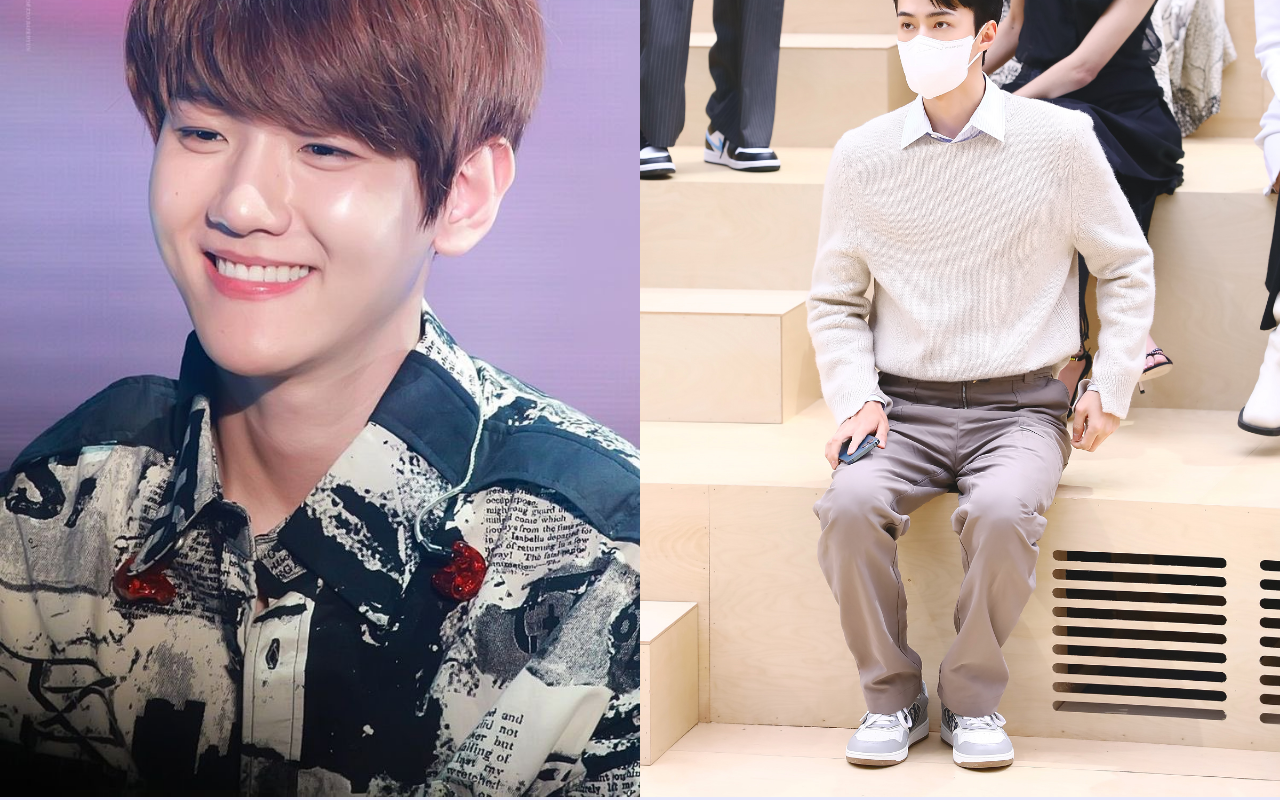
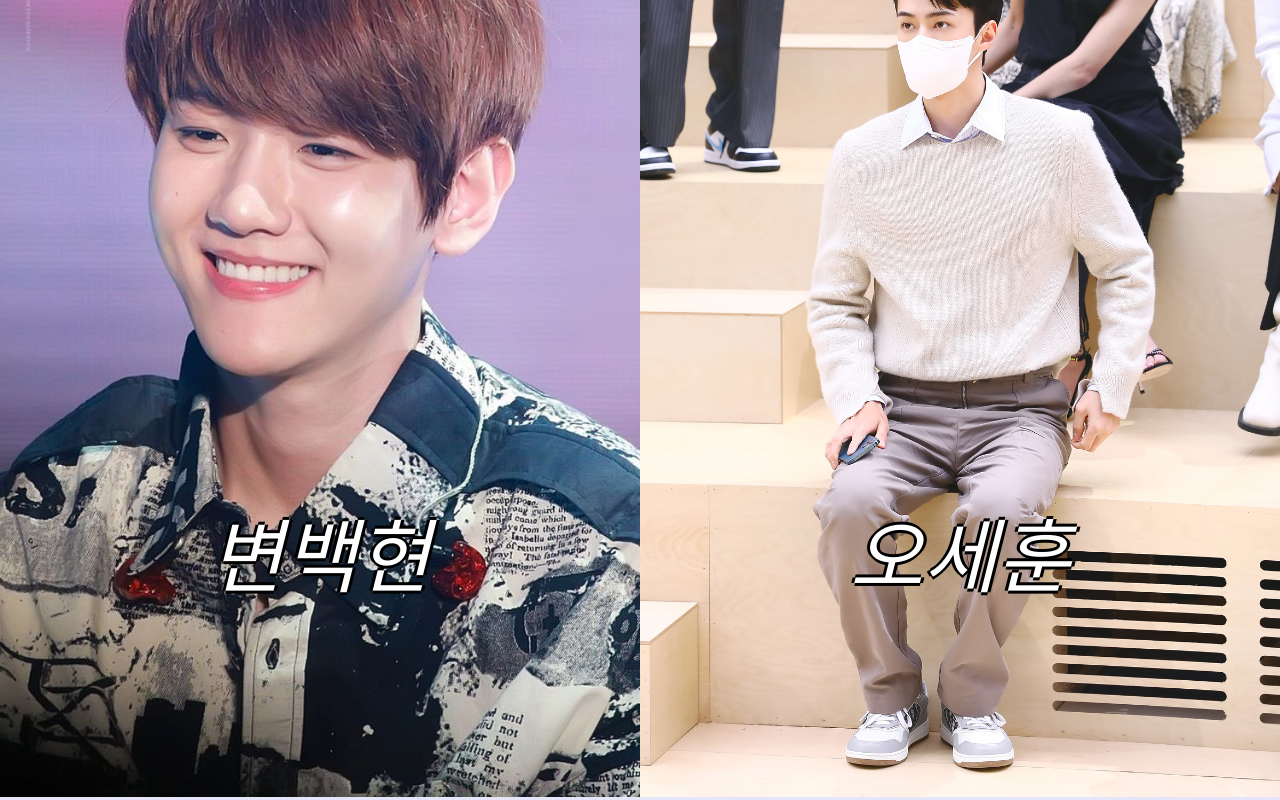
Before and after one commit to THE-SOPT-WEB/seoHyeEun, a React (Vite) app in the folder week3/: page / in a window 1280 px wide. Shown: the part 403-1203 px from the top of the page. Built offline with nearby package versions, Linux system fonts and the light colour scheme.

Commit message:
feat: getSelectWinner 함수 구현

```diff
--- a/week3/src/App.jsx
+++ b/week3/src/App.jsx
@@ -1,4 +1,4 @@
-import { useState } from "react";
+import { useState, useRef } from "react";
 import { StyledRoot, GameTitle, GameRound, GameSection } from "./style";
 import baekHyun from "@/assets/image/변백현.jpg";
 import seHun from "@/assets/image/오세훈.jpg";
@@ -14,12 +14,16 @@ function App() {
   ];
 
   const [round, setRound] = useState("준결승");
-  // const matchWinners = useRef([]);
+  const matchWinners = useRef([]);
   const [fighterList, setFighterList] = useState(gameInfo);
 
-  const getWinner = (e) => {
-    // matchWinners.push(e.target.value);
-    fighterList.splice(0, 2);
+  const getSelectWinner = (pos) => {
+    matchWinners.current.push(fighterList[pos]);
+    setFighterList(fighterList.slice(2));
+
+    if (fighterList.length == 0) {
+      setFighterList(matchWinners.current);
+    }
   };
 
   return (
@@ -27,11 +31,13 @@ function App() {
       <GameTitle>내가 사랑하는 남성 월드컵 {round}</GameTitle>
       <GameRound>1/2</GameRound>
       <GameSection>
-        <article onClick={getWinner}>
+        <article onClick={() => getSelectWinner(0)}>
           <img src={fighterList[0].img} />
+          <div>{fighterList[0].name}</div>
         </article>
-        <article onClick={getWinner}>
+        <article onClick={() => getSelectWinner(1)}>
           <img src={fighterList[1].img} />
+          <div>{fighterList[1].name}</div>
         </article>
       </GameSection>
     </StyledRoot>
--- a/week3/src/style.js
+++ b/week3/src/style.js
@@ -26,10 +26,21 @@ export const GameSection = styled.section`
     width: 50%;
     height: auto;
     cursor: pointer;
+    position: relative;
 
-    & > img {
+    img {
       width: 100%;
-      overflow: hidden;
+    }
+    div {
+      position: absolute;
+      top: 75%;
+      left: 50%;
+      font-size: 5rem;
+      color: white;
+      transform: translate(-50%, -50%);
+      text-shadow: -0.2rem 0 black, 0 0.2rem black, 0.2rem 0 black,
+        0 -0.2rem black;
+      font-style: italic;
     }
   }
 `;
```
